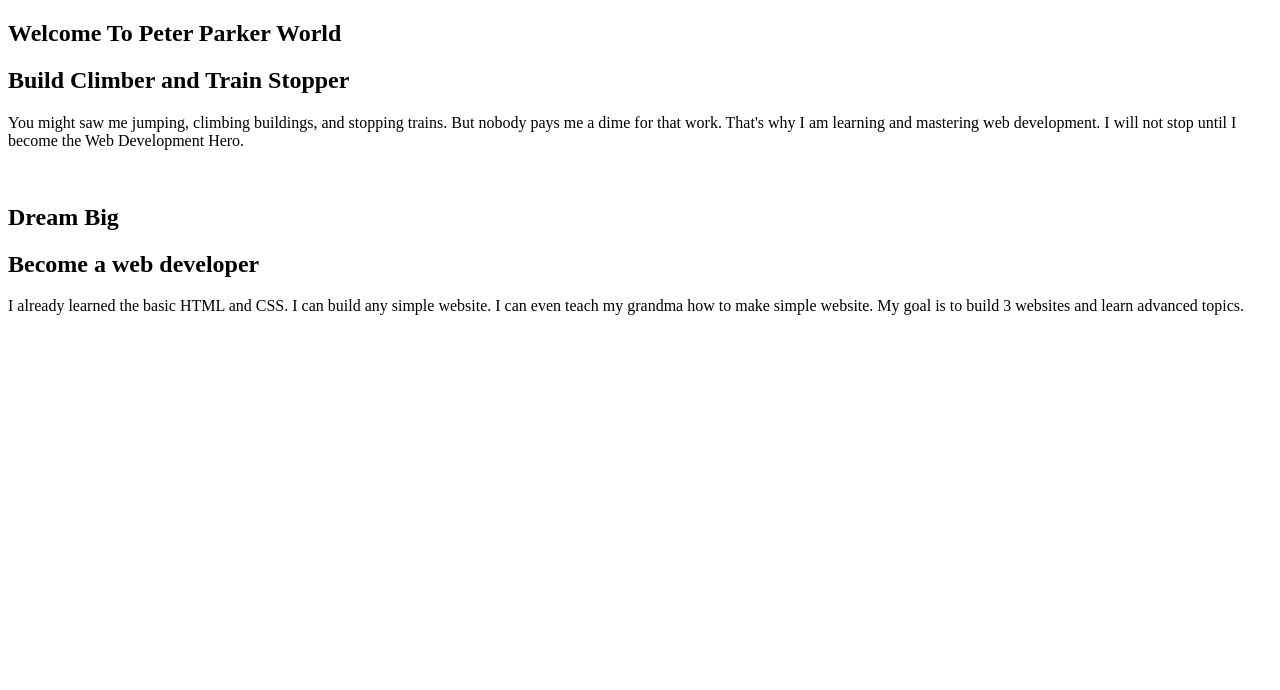
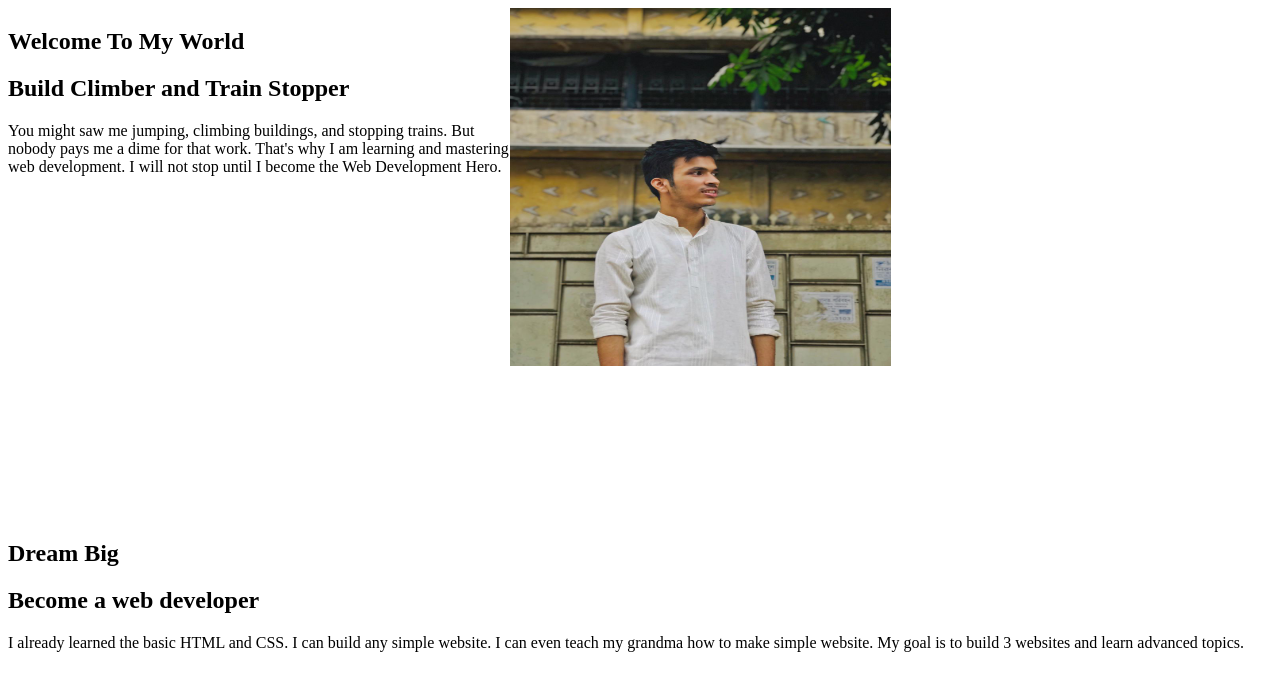
Before and after one commit to sharif764/personal-portfolio1, a plain HTML site: page index.html in a window 1280 px wide. Drawn offline with Linux system fonts and the light colour scheme.

Commit message:
added link

```diff
--- a/index.css
+++ b/index.css
@@ -1,3 +1,11 @@
 .sec {
-  width: ;
+  display: flex;
 }
+.width {
+  width: 50%;
+}
+
+.pic {
+  height: 70%;
+  width: 50%;
+}
--- a/index.html
+++ b/index.html
@@ -5,17 +5,18 @@
     <meta http-equiv="X-UA-Compatible" content="IE=edge">
     <meta name="viewport" content="width=device-width, initial-scale=1.0">
     <title>Personal Portfolio 1</title>
+    <link rel="stylesheet" href="index.css" type="text/css">
 </head>
 <body>
     <section class="sec">
-         <div>
+         <div class="width">
             <h1>Welcome To
-                <span class="orange">Peter Parker </span>World</h1>
+                <span class="orange">My </span>World</h1>
                 <h2>Build Climber and Train Stopper</h2>
                 <p>You might saw me jumping, climbing buildings, and stopping trains. But nobody pays me a dime for that work. That's why I am learning and mastering web development. I will not stop until I become the Web Development Hero.</p>
          </div>
          <div>
-             <img src="images/" alt="" class="">
+             <img src="images/mypic.jpg" alt="no img" class="pic">
          </div>
         </section>
 
```
